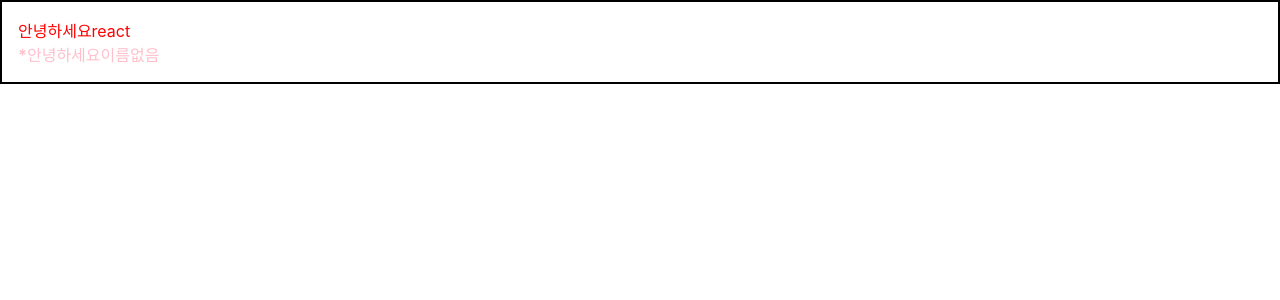
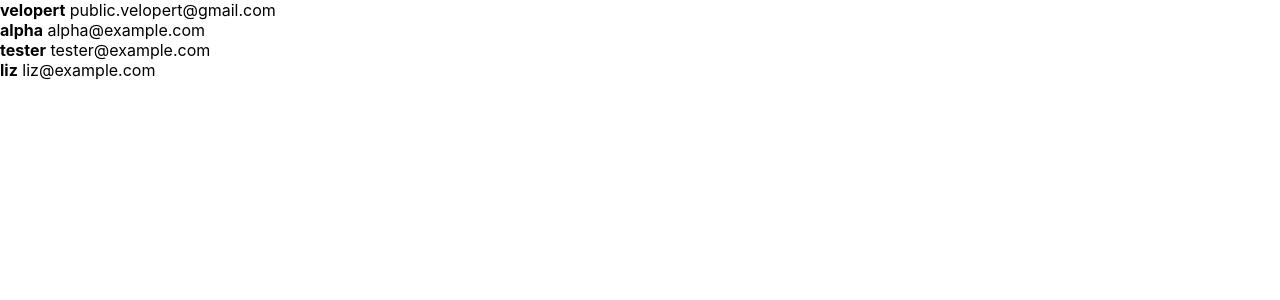
Before and after one commit to coloringpen/reactSelfReview, a React (Create React App) app in the folder beginreview/: page / in a window 1280 px wide. Shown: the top 300 px of the page. Built offline with nearby package versions, Linux system fonts and the light colour scheme.

Commit message:
배열 렌더링 완료

```diff
--- a/beginreview/src/App.js
+++ b/beginreview/src/App.js
@@ -1,20 +1,8 @@
 import React from 'react';
-import Hello from './Hello';
-import Wrapper from './Wrapper';
-import './App.css';
+import UserList from './UserList';
 
 function App() {
-  return (
-    <Wrapper>
-      {' '}
-      {/** 컴포넌트도 열리는 태그와 닫히는 태그로 구성될 수 있음
-       * 이럴 때는 하위, 자식 태그들이 보이게 할지, 말지 잘 처리할 것
-       */}
-      <Hello name="react" color="red" isSpecial />{' '}
-      {/* 아무런 값을 넣어주지 않을때, true로 값이 들어가는 props */}
-      <Hello color="pink" />
-    </Wrapper>
-  );
+  return <UserList />;
 }
 
 export default App;
--- /dev/null
+++ b/beginreview/src/UserList.js
@@ -0,0 +1,91 @@
+import React from 'react';
+
+function User({ user }) {
+  return (
+    <div>
+      <b>{user.username}</b> <span>{user.email}</span>
+    </div>
+  );
+}
+
+function UserList() {
+  const users = [
+    {
+      id: 1,
+      username: 'velopert',
+      email: 'public.velopert@gmail.com',
+    },
+    {
+      id: 6,
+      username: 'alpha',
+      email: 'alpha@example.com',
+    },
+    {
+      id: 2,
+      username: 'tester',
+      email: 'tester@example.com',
+    },
+    {
+      id: 3,
+      username: 'liz',
+      email: 'liz@example.com',
+    },
+  ];
+
+  /*
+  일일이 적는 방법. 재사용되는 코드는 이런식으로 넣는 게 좋지 않음
+  return (
+    <div>
+      <div>
+        <b>{users[0].username}</b>
+        <span>{users[0].email}</span>
+      </div>
+      <div>
+        <b>{users[1].username}</b>
+        <span>{users[1].email}</span>
+      </div>
+      <div>
+        <b>{users[2].username}</b>
+        <span>{users[2].email}</span>
+      </div>
+    </div>
+  ); */
+  /*
+  배열이 고정적이라면 상관없지만,
+  배열의 인덱스를 하나하나 조회해가며 렌더링하는 방법은
+  동적인 배열을 렌더링하지 못함
+  return (
+    <div>
+      <User user={users[0]} />
+      <User user={users[1]} />
+      <User user={users[2]} />
+    </div>
+  ); */
+
+  /*  return (
+    <div>
+      {users.map((user) => (
+        <User user={user} key={user.id} />
+      ))}
+    </div>
+  );
+  // Each child in a list should have a unique "key" prop
+  // 배열에 있는 각각의 요소들은 고유한 키 프롭이 있어야 함
+  // 배열을 렌더링 할 시, key라는 props를 컴포넌트에 설정할 것
+  */
+
+  return (
+    <div>
+      {users.map((user, index) => (
+        <User user={user} key={index} />
+      ))}
+    </div>
+  );
+  // 만약 배열 안의 원소가 갖고 있는 고유한 값이 없다면 map() 사용시 설정하는
+  // 콜백함수의 두번째 파라미터 index를 key로 사용하면 됨
+  // 각 요소에 고유 key가 있어야만 배열이 업데이트 될 때 효율적으로 렌더링을 할 수 있다
+  // 리액트는 렌더링시, DOM의 변화를 감지해서 실제 DOM에 패치함
+  // 각각의 요소를 구분하여 실제 변화가 어떻게 된 건지, 브라우저가 더 정확히 파악할 수 있도록 함
+}
+
+export default UserList;
```
